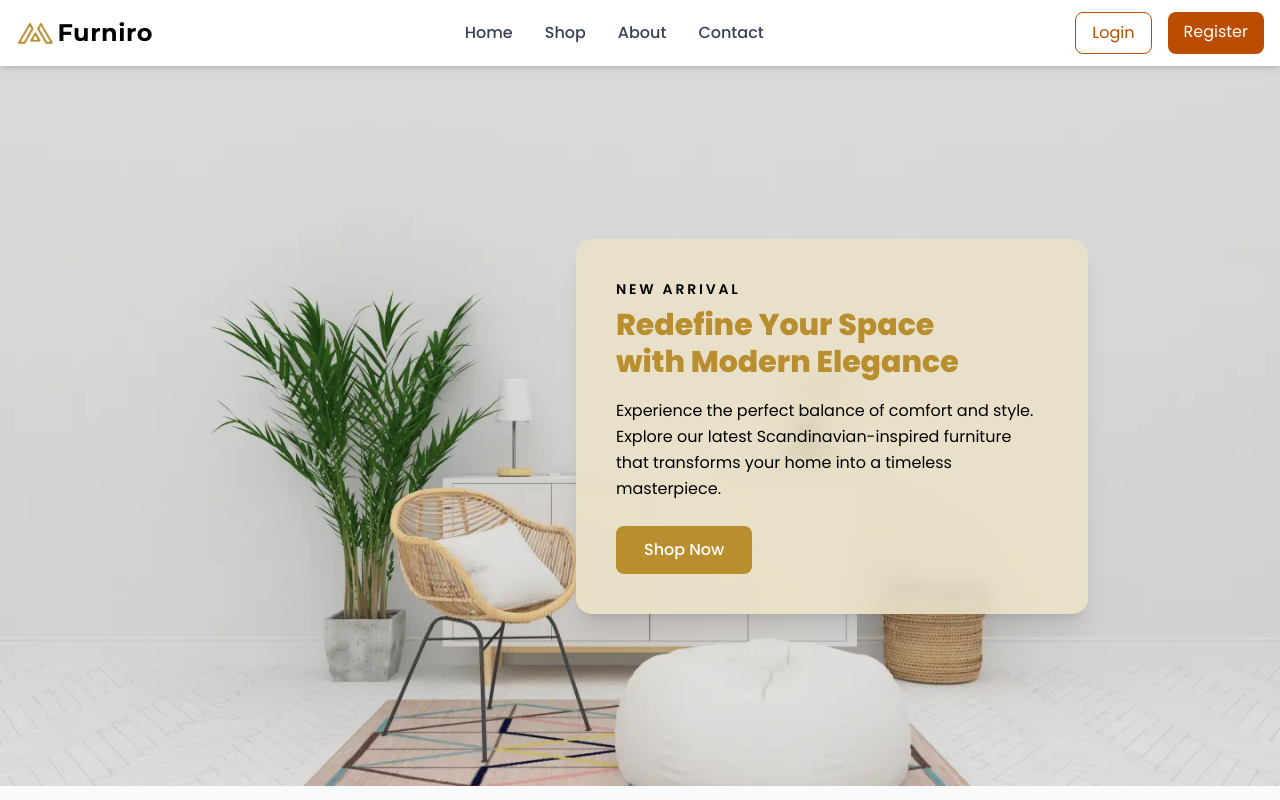
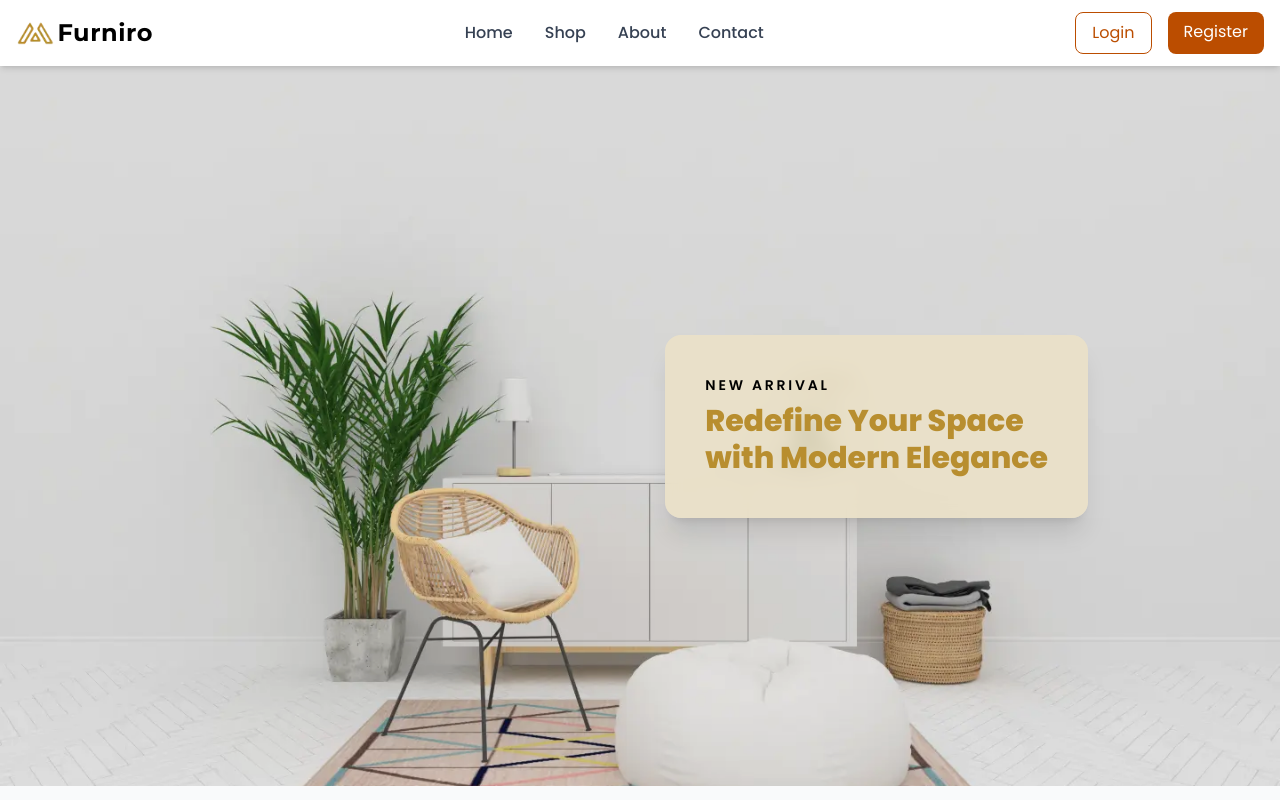
Before and after one commit to touhidtamim/Furniro, a React (Vite) app: page / in a window 1280 px wide. Shown: the top 800 px of the page. Built offline with nearby package versions, Linux system fonts and the light colour scheme.

Commit message:
updated banner section

```diff
--- a/src/Components/Home/Banner.jsx
+++ b/src/Components/Home/Banner.jsx
@@ -24,16 +24,6 @@ const Banner = () => {
           Redefine Your Space <br className="hidden sm:block" /> with Modern
           Elegance
         </h3>
-
-        <p className="mt-3 sm:mt-4 text-sm sm:text-base text-black leading-relaxed">
-          Experience the perfect balance of comfort and style. Explore our
-          latest Scandinavian-inspired furniture that transforms your home into
-          a timeless masterpiece.
-        </p>
-
-        <button className="mt-5 sm:mt-6 px-6 sm:px-7 py-2.5 sm:py-3 bg-[#B88E2F] text-white text-sm sm:text-base font-medium rounded-lg hover:bg-gray-800 transition">
-          Shop Now
-        </button>
       </div>
     </section>
   );
```
